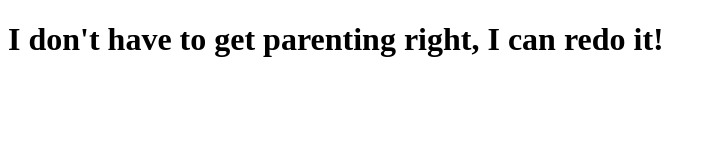
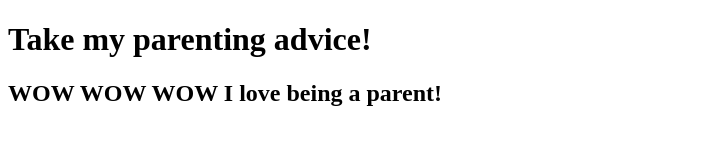
Before and after one commit to FeliciaNemet/my-first-git-bb, a plain HTML site: page index.html in a window 1280 px wide. Shown: the whole page, without its empty margins (0-716 px from the left). Drawn offline with Linux system fonts and the light colour scheme.

Commit message:
Updated header :tophat::sparkles:

```diff
--- a/index.html
+++ b/index.html
@@ -8,7 +8,7 @@
 </head>
 <body>
 
-    <h1>I don't have to get parenting right, I can redo it!</h1>
-
+    <h1>Take my parenting advice!</h1>
+    <h2>WOW WOW WOW I love being a parent!</h2>
 </body>
 </html>
```
